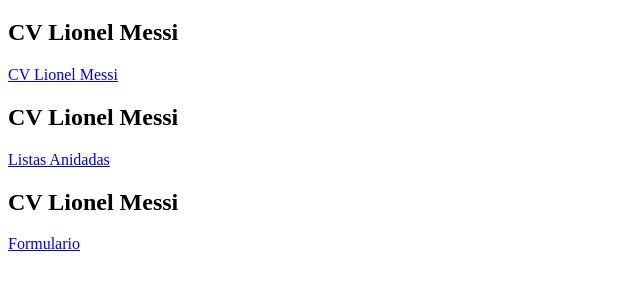
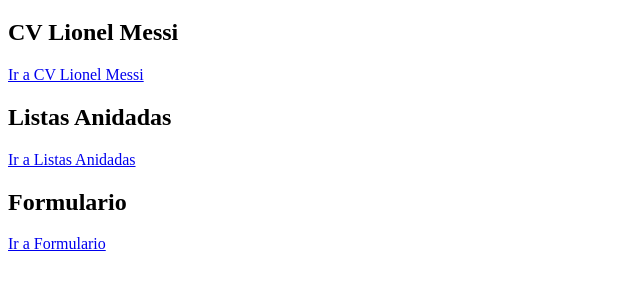
Before and after one commit to gastoncrc/E1-Nucba-CapdevilaClaudioGaston, a plain HTML site: page index.html in a window 1280 px wide. Shown: the part 61-348 px from the top of the page, without its empty margins (0-640 px from the left). Drawn offline with Linux system fonts and the light colour scheme.

Commit message:
correcion index

```diff
--- a/index.html
+++ b/index.html
@@ -11,11 +11,11 @@
     </header>
     <main>
       <h2>CV Lionel Messi</h2>
-      <a href="cv_messi.html">CV Lionel Messi</a>
-      <h2>CV Lionel Messi</h2>
-      <a href="listas_anidadas.html">Listas Anidadas</a>
-      <h2>CV Lionel Messi</h2>
-      <a href="formularios.html">Formulario</a>
+      <a href="cv_messi.html">Ir a CV Lionel Messi</a>
+      <h2>Listas Anidadas</h2>
+      <a href="listas_anidadas.html">Ir a Listas Anidadas</a>
+      <h2>Formulario</h2>
+      <a href="formularios.html">Ir a Formulario</a>
     </main>
   </body>
 </html>
```
